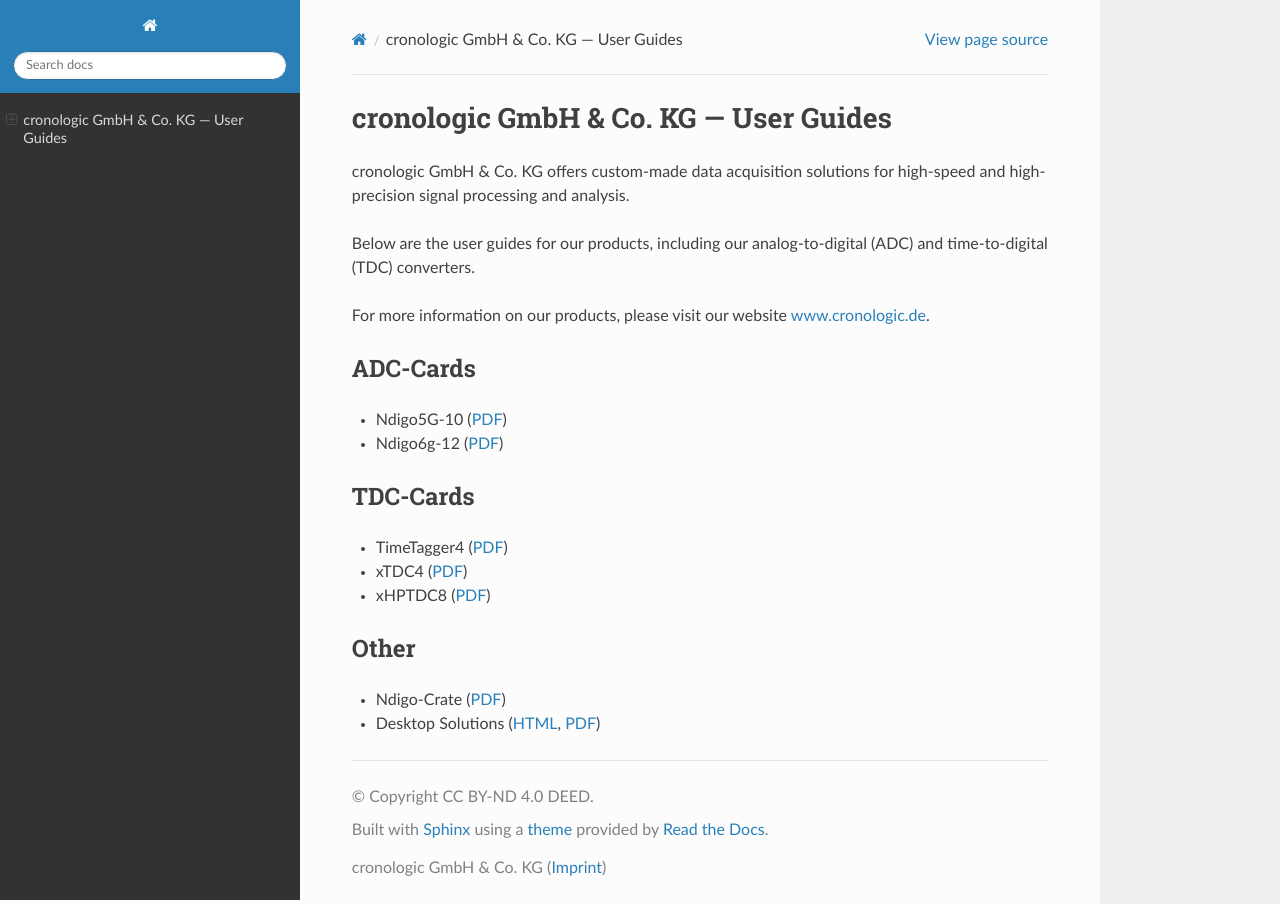
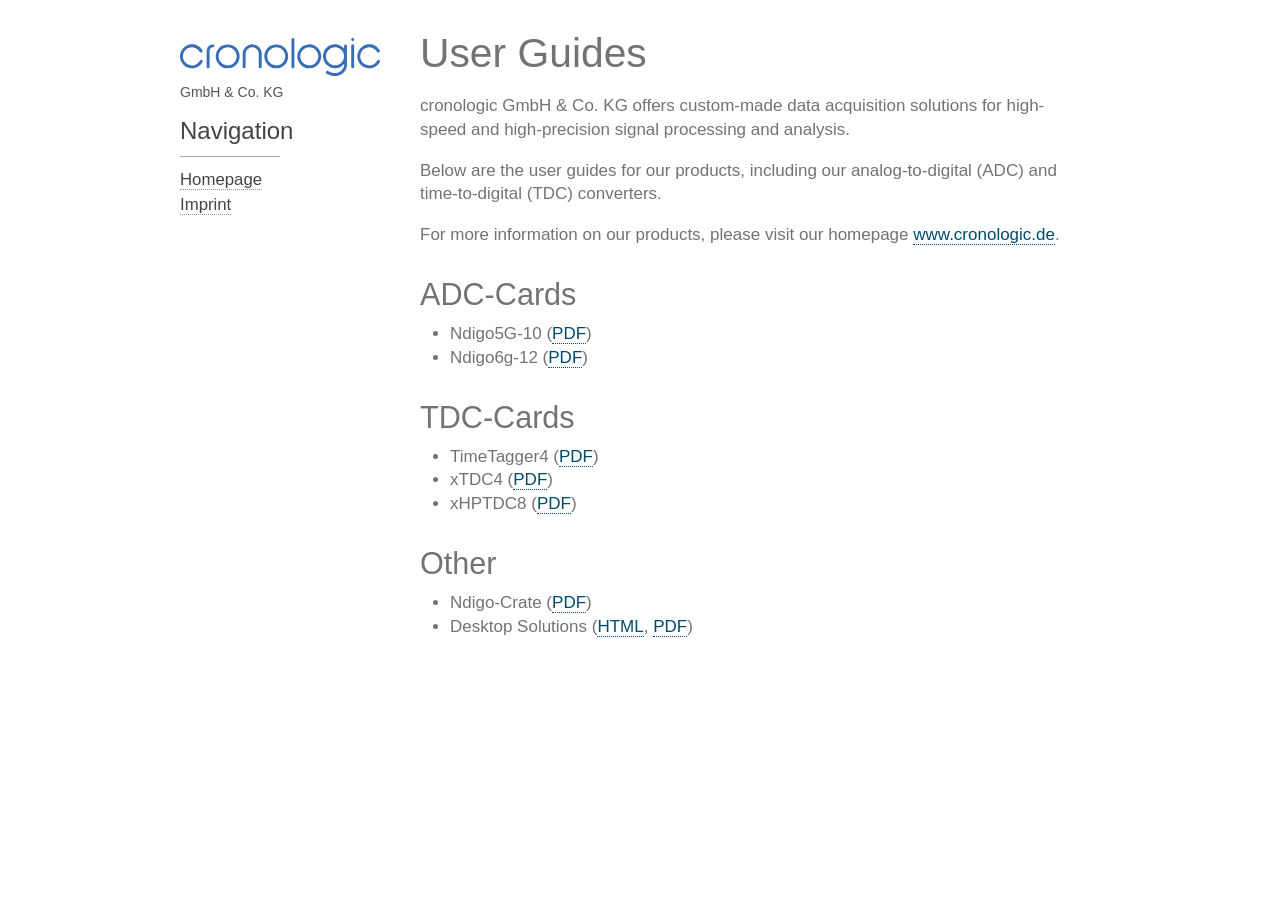
Before and after one commit to cronologic-de/ug_hub, a Sphinx documentation site: the page built from source/index.rst, in a window 1280 px wide. Built offline with Sphinx 7.4.7, drawn with Linux system fonts in a browser that asks for light colours.

Commit message:
changed layout

```diff
--- a/source/_templates/footer.html
+++ /dev/null
@@ -1,3 +0,0 @@
-{% extends '!footer.html' %} {% block extrafooter %} {{super}}
- <br><br>cronologic GmbH & Co. KG (<a href="https://www.cronologic.de/contact">Imprint</a>)
-{% endblock %}
--- /dev/null
+++ b/source/_templates/layout.html
@@ -0,0 +1,5 @@
+{% extends "!layout.html" %}
+{% block footer %}
+    <div class="footer">
+    </div>
+{% endblock %}
--- a/source/conf.py
+++ b/source/conf.py
@@ -33,6 +33,26 @@
 # -- Options for HTML output -------------------------------------------------
 # https://www.sphinx-doc.org/en/master/usage/configuration.html#options-for-html-output
 
-html_theme = 'sphinx_rtd_theme'
-html_static_path = ['_static']
-# html_extra_path = ["_404"]
+html_theme = "alabaster"
+html_static_path = ["_static"]
+html_sidebars = {
+    '**': [
+        'about.html',
+        "navigation.html",
+    ]
+}
+html_theme_options = {
+    "font_family" : "Montserrat, sans-serif",
+    "sidebar_collapse": False,
+    "extra_nav_links": {
+        "Homepage": "https://www.cronologic.de/",
+        "Imprint": "https://www.cronologic.de/contact"
+    },
+    "fixed_sidebar": True,
+    "logo": "cronologic.svg",
+    "description": f"GmbH & Co. KG",
+    "show_powered_by": False,
+    # colors
+    "body_text" : "#737372",
+    "link_hover": "#376EB5",
+}
--- a/source/index.rst
+++ b/source/index.rst
@@ -1,5 +1,5 @@
-cronologic GmbH & Co. KG — User Guides
-======================================
+User Guides
+===========
 
 cronologic GmbH & Co. KG offers custom-made data acquisition solutions for
 high-speed and high-precision signal processing and analysis.
@@ -7,7 +7,7 @@
 Below are the user guides for our products, including our analog-to-digital
 (ADC) and time-to-digital (TDC) converters.
 
-For more information on our products, please visit our website
+For more information on our products, please visit our homepage
 `www.cronologic.de <https://www.cronologic.de>`_.
 
 
```
Also changed, not shown: source/_static/cronologic.svg (added).
